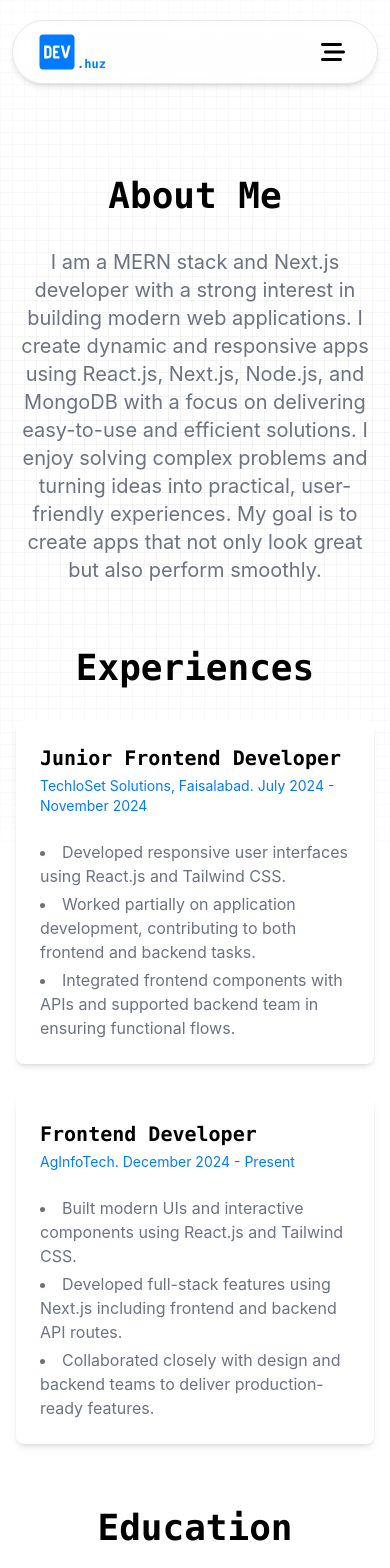
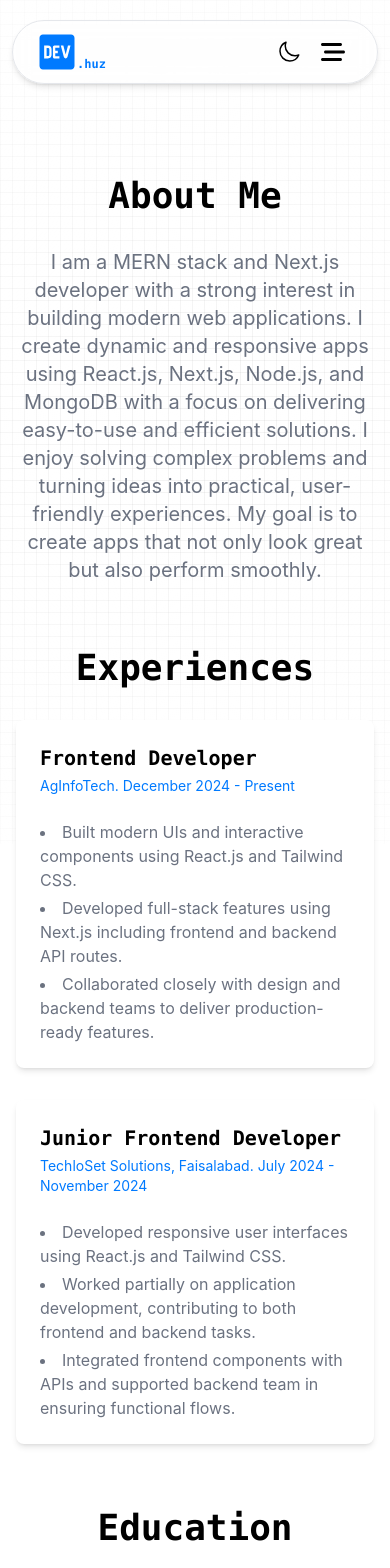
Before and after one commit to huzaifashuaib/Dev-Portfilio, a Next.js app: page /about in a window 390 px wide. Shown: the top 1568 px of the page. Built offline with nearby package versions, Linux system fonts and the light colour scheme.

Commit message:
fix: navbar fixes and project demoLink fixes

```diff
--- a/src/components/navbar/Navbar.tsx
+++ b/src/components/navbar/Navbar.tsx
@@ -65,12 +65,26 @@ const Navbar = () => {
           </button>
         </div>
         {/* Mobile Links */}
-        <button
-          className=" md:hidden rounded-xl p-2 hover:bg-gray-100 dark:hover:bg-gray-800 transition-colors cursor-pointer "
-          onClick={toggleIsMenu}
-        >
-          <FaBarsStaggered className="size-6" />
-        </button>
+        <div className="md:hidden flex space-x-1">
+          <button
+            onClick={toggleTheme}
+            className={`cursor-pointer rounded-lg p-2 hover:bg-gray-100 hover:text-primary  dark:bg-gray-700 transition-all  transform duration-500 ease-in-out ${
+              theme === "dark" ? "rotate-90" : "rotate-0"
+            } `}
+          >
+            {theme === "dark" ? (
+              <SunIcon className="h-6 w-6" />
+            ) : (
+              <MoonIcon className=" h-6 w-6" />
+            )}
+          </button>
+          <button
+            className="  rounded-xl p-2 hover:bg-gray-100 dark:hover:bg-gray-800 transition-colors cursor-pointer "
+            onClick={toggleIsMenu}
+          >
+            <FaBarsStaggered className="size-6" />
+          </button>
+        </div>
       </div>
       {/* </div> */}
       <div
@@ -98,7 +112,7 @@ const Navbar = () => {
               </Link>
             </div>
           ))}
-          <button
+          {/* <button
             onClick={toggleTheme}
             className="cursor-pointer rounded-lg p-2 flex items-center gap-2 hover:bg-gray-100 border border-gray-400 hover:text-primary transition-colors dark:bg-gray-700 "
           >
@@ -113,7 +127,7 @@ const Navbar = () => {
                 Dark Mode
               </>
             )}
-          </button>
+          </button> */}
         </div>
       </div>
     </>
--- a/src/components/project/Project.tsx
+++ b/src/components/project/Project.tsx
@@ -73,7 +73,7 @@ const Project = ({ title }: { title?: string }) => {
                 </Link>
                 {project.demoLink !== "" && (
                   <Link
-                    href={project.githubLink}
+                    href={project.demoLink}
                     target="_blank"
                     className="flex items-center gap-2 text-secondary hover:bg-primary transition-all px-2 py-1 rounded-full hover:text-white transform hover:-translate-y-2 font-mono"
                   >
--- a/src/contents/about.ts
+++ b/src/contents/about.ts
@@ -21,6 +21,16 @@ export const education = [
 
 export const experience = [
   {
+    company: "AgInfoTech",
+    position: "Frontend Developer",
+    duration: "December 2024 - Present",
+    roles: [
+      "Built modern UIs and interactive components using React.js and Tailwind CSS.",
+      "Developed full-stack features using Next.js including frontend and backend API routes.",
+      "Collaborated closely with design and backend teams to deliver production-ready features.",
+    ],
+  },
+  {
     company: "TechloSet Solutions, Faisalabad",
     position: "Junior Frontend Developer",
     duration: "July 2024 - November 2024",
@@ -30,14 +40,4 @@ export const experience = [
       "Integrated frontend components with APIs and supported backend team in ensuring functional flows.",
     ],
   },
-  {
-    company: "AgInfoTech",
-    position: "Frontend Developer",
-    duration: "December 2024 - Present",
-    roles: [
-      "Built modern UIs and interactive components using React.js and Tailwind CSS.",
-      "Developed full-stack features using Next.js including frontend and backend API routes.",
-      "Collaborated closely with design and backend teams to deliver production-ready features.",
-    ],
-  },
 ];
```
